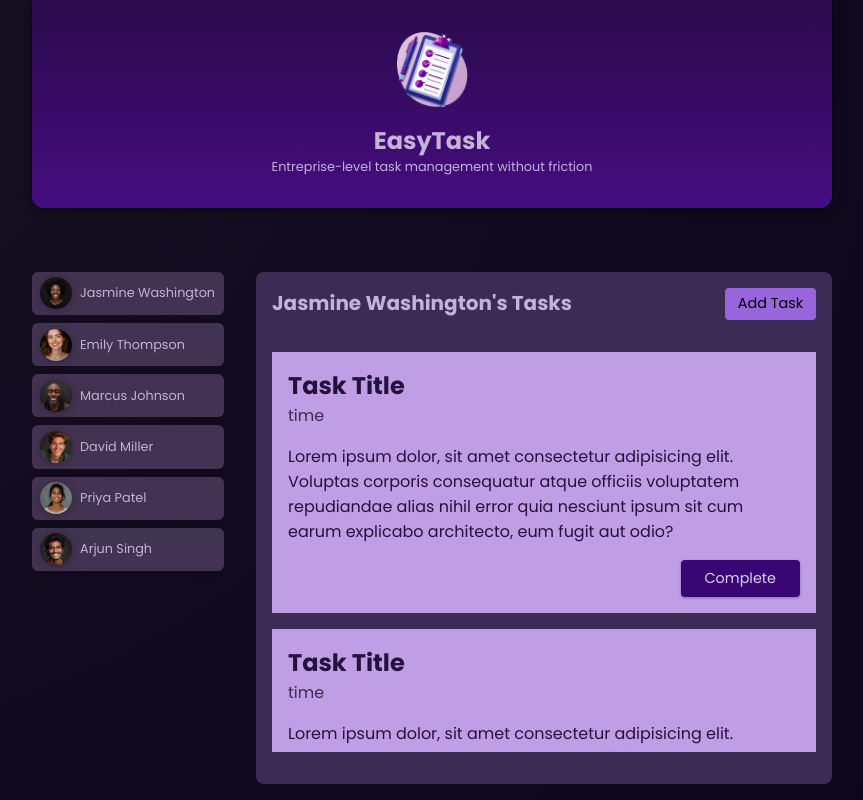
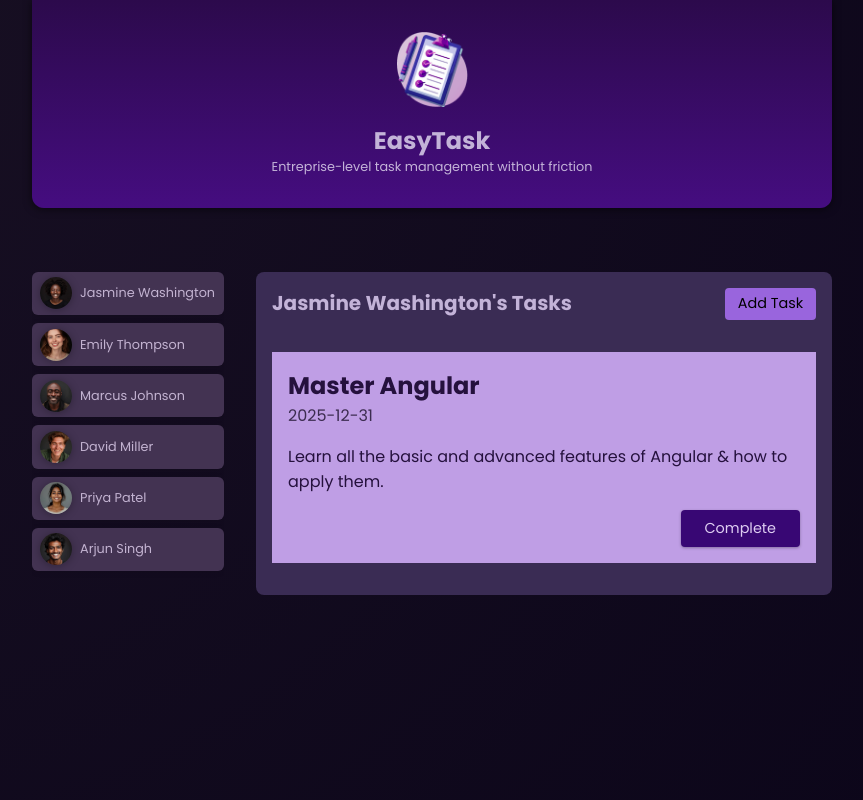
Before and after one commit to andyalmeida/angular-complete-guide-2025, an Angular app: page / in a window 1280 px wide. Both pictures are taken after a click on the button "Jasmine Washington". Shown: the whole page, without its empty margins (208-1071 px from the left). Built offline with nearby package versions, Linux system fonts and the light colour scheme.

Commit message:
feat: update task component to accept task object and display task details

```diff
--- a/src/app/app.component.html
+++ b/src/app/app.component.html
@@ -10,7 +10,7 @@
   </ul>
 
   @if (selectedUser) {
-  <app-tasks [name]="selectedUser.name" />
+  <app-tasks [userId]="selectedUser.id" [name]="selectedUser.name" />
   } @else {
   <p id="fallback">Select a user to see their tasks.</p>
   }
--- a/src/app/tasks/task/task.component.html
+++ b/src/app/tasks/task/task.component.html
@@ -1,11 +1,7 @@
 <article>
-  <h2>Task Title</h2>
-  <time>time</time>
-  <p>
-    Lorem ipsum dolor, sit amet consectetur adipisicing elit. Voluptas corporis
-    consequatur atque officiis voluptatem repudiandae alias nihil error quia
-    nesciunt ipsum sit cum earum explicabo architecto, eum fugit aut odio?
-  </p>
+  <h2>{{ task.title }}</h2>
+  <time>{{ task.dueDate }}</time>
+  <p>{{ task.summary }}</p>
   <p class="actions">
     <button>Complete</button>
   </p>
--- a/src/app/tasks/tasks.component.html
+++ b/src/app/tasks/tasks.component.html
@@ -7,14 +7,10 @@
   </header>
 
   <ul>
+    @for (task of selectedUserTasks; track task.id) {
     <li>
-      <app-task />
+      <app-task [task]="task" />
     </li>
-    <li>
-      <app-task />
-    </li>
-    <li>
-      <app-task />
-    </li>
+    }
   </ul>
 </section>
--- a/src/app/tasks/tasks.component.ts
+++ b/src/app/tasks/tasks.component.ts
@@ -8,5 +8,36 @@
   imports: [TaskComponent],
 })
 export class TasksComponent {
-  @Input() name?: string;
+  @Input({ required: true }) userId!: string;
+  @Input({ required: true }) name!: string;
+
+  tasks = [
+    {
+      id: 't1',
+      userId: 'u1',
+      title: 'Master Angular',
+      summary:
+        'Learn all the basic and advanced features of Angular & how to apply them.',
+      dueDate: '2025-12-31',
+    },
+    {
+      id: 't2',
+      userId: 'u3',
+      title: 'Build first prototype',
+      summary: 'Build a first prototype of the online shop website',
+      dueDate: '2024-05-31',
+    },
+    {
+      id: 't3',
+      userId: 'u3',
+      title: 'Prepare issue template',
+      summary:
+        'Prepare and describe an issue template which will help with project management',
+      dueDate: '2024-06-15',
+    },
+  ];
+
+  get selectedUserTasks() {
+    return this.tasks.filter((task) => task.userId === this.userId);
+  }
 }
```
Also changed, not shown: src/app/tasks/task/task.component.ts (+11 -3 lines).
